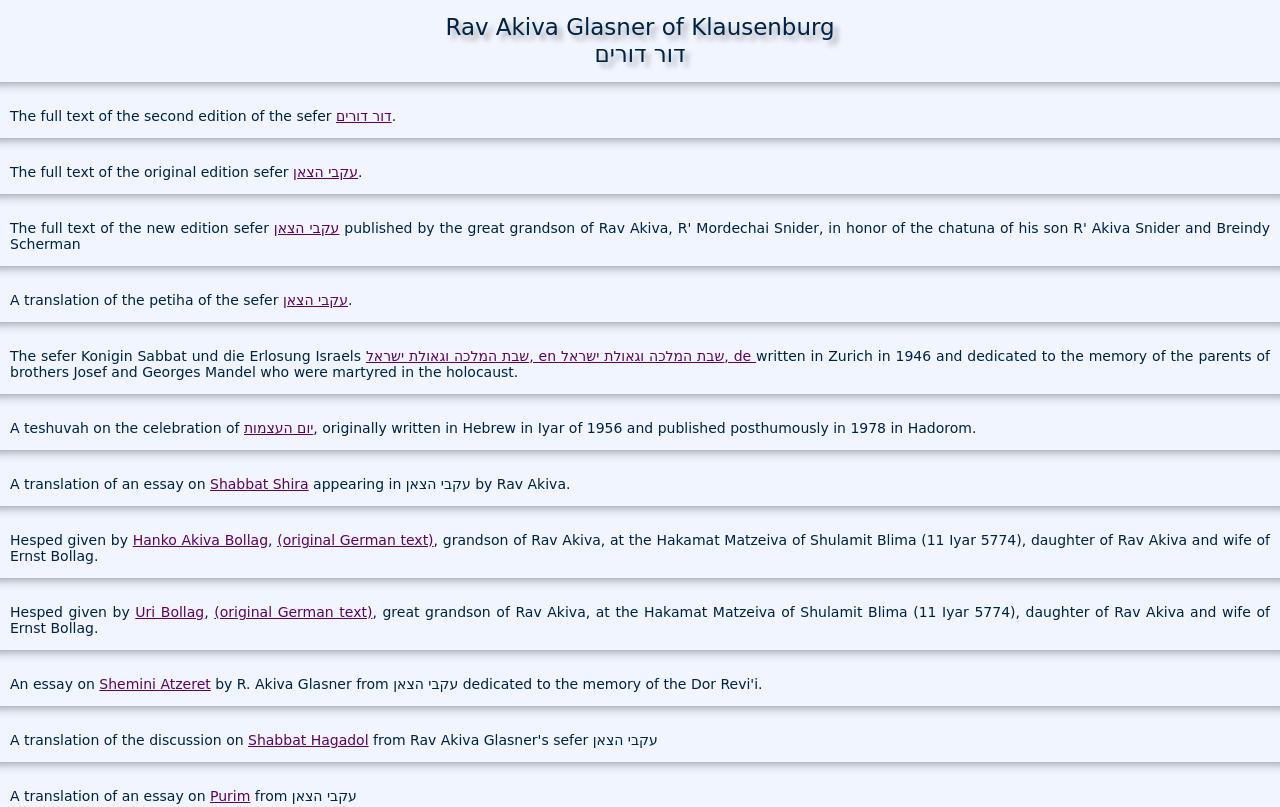
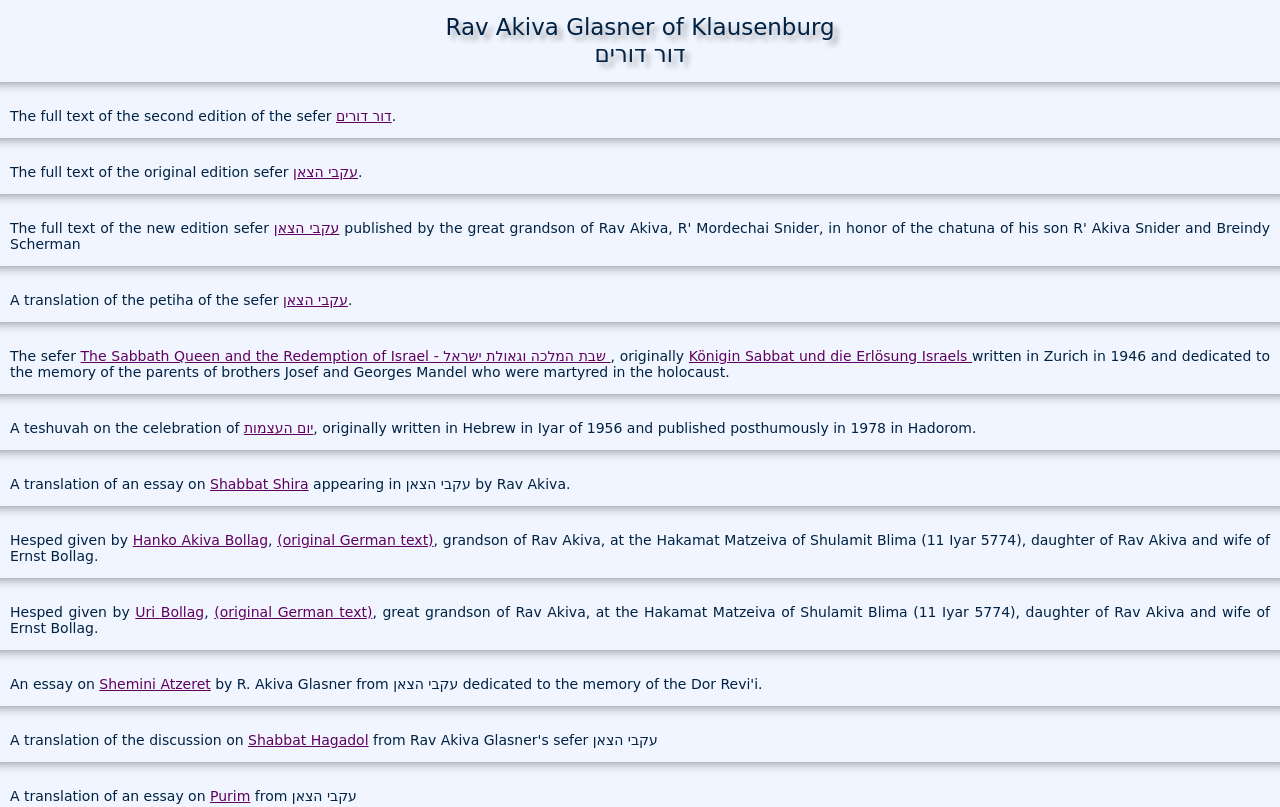
Before and after one commit to mg1329/akiva, a plain HTML site: page index.html in a window 1280 px wide. Shown: the top 807 px of the page. Drawn offline with Linux system fonts and the light colour scheme.

Commit message:
Add files via upload

```diff
--- a/index.html
+++ b/index.html
@@ -27,9 +27,10 @@ A translation of the petiha of the sefer
 <a href="IKVEITZN.html">עקבי הצאן</a>.
 </p></div><hr>
 <div style="text-align: justify;"><p><span class="c1"><p>
- The sefer Konigin Sabbat und die Erlosung Israels
-<a href="ShbtEN.pdf">שבת המלכה וגאולת ישראל, en </a><a href="ShbtDE.pdf">שבת המלכה וגאולת ישראל, de </a>
-written in Zurich in 1946 and
+ The sefer <a href="ShbtEN.pdf"> The Sabbath Queen and the Redemption of Israel -
+	  שבת המלכה וגאולת ישראל </a>, originally
+           <a href="ShbtDE.pdf"> Königin Sabbat und die Erlösung Israels </a>
+ written in Zurich in 1946 and
 dedicated to the memory of the parents of brothers Josef and Georges
 Mandel who were martyred in the holocaust.
 </p></div><hr>
```
